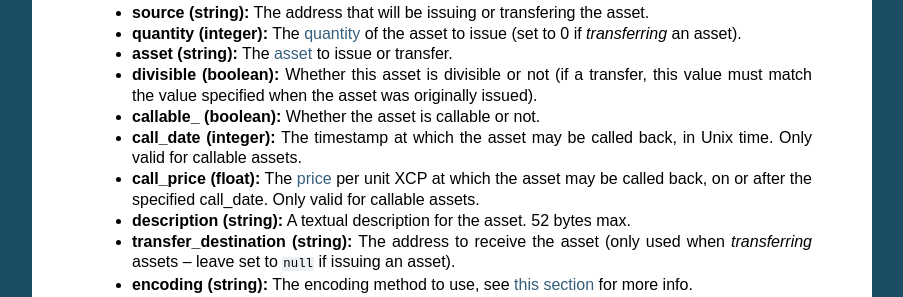
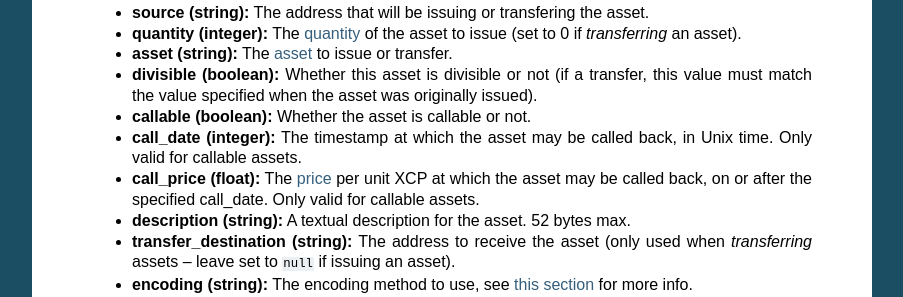
Before and after one commit to CounterpartyXCP/counterparty-core, a Sphinx documentation site: the page built from docs/API.rst, in a window 1280 px wide and 900 px high, scrolled down 14861 px. Shown: the part 152-449 px from the top of the window, without its empty margins (198-1101 px from the left). Built offline with Sphinx 7.4.7, drawn with Linux system fonts in a browser that asks for light colours.

Commit message:
[DOCS FIX] No underscore

```diff
--- a/docs/API.rst
+++ b/docs/API.rst
@@ -753,7 +753,8 @@ Issue a dividend on a specific user defined asset.
 create_issuance
 ^^^^^^^^^^^^^^^^^
 
-**create_issuance(source, asset, quantity, divisible, description, callable_=false, call_date=null, call_price=null, transfer_destination=null, encoding='multisig', pubkey=null, allow_unconfirmed_inputs=false, fee=null, fee_per_kb=10000)**
+**create_issuance(source, asset, quantity, divisible, description, callable_=false, call_date=null, call_price=null,
+transfer_destination=null, encoding='multisig', pubkey=null, allow_unconfirmed_inputs=false, fee=null, fee_per_kb=10000)**
 
 Issue a new asset, issue more of an existing asset, lock an asset, or transfer the ownership of an asset (note that you can only do one of these operations in a given create_issuance call).
 
@@ -763,7 +764,7 @@ Issue a new asset, issue more of an existing asset, lock an asset, or transfer t
   * **quantity (integer):** The :ref:`quantity <quantitys>` of the asset to issue (set to 0 if *transferring* an asset).
   * **asset (string):** The :ref:`asset <assets>` to issue or transfer.
   * **divisible (boolean):** Whether this asset is divisible or not (if a transfer, this value must match the value specified when the asset was originally issued).
-  * **callable_ (boolean):** Whether the asset is callable or not.
+  * **callable (boolean):** Whether the asset is callable or not.
   * **call_date (integer):** The timestamp at which the asset may be called back, in Unix time. Only valid for callable assets.
   * **call_price (float):** The :ref:`price <floats>` per unit XCP at which the asset may be called back, on or after the specified call_date. Only valid for callable assets.
   * **description (string):** A textual description for the asset. 52 bytes max.
```
